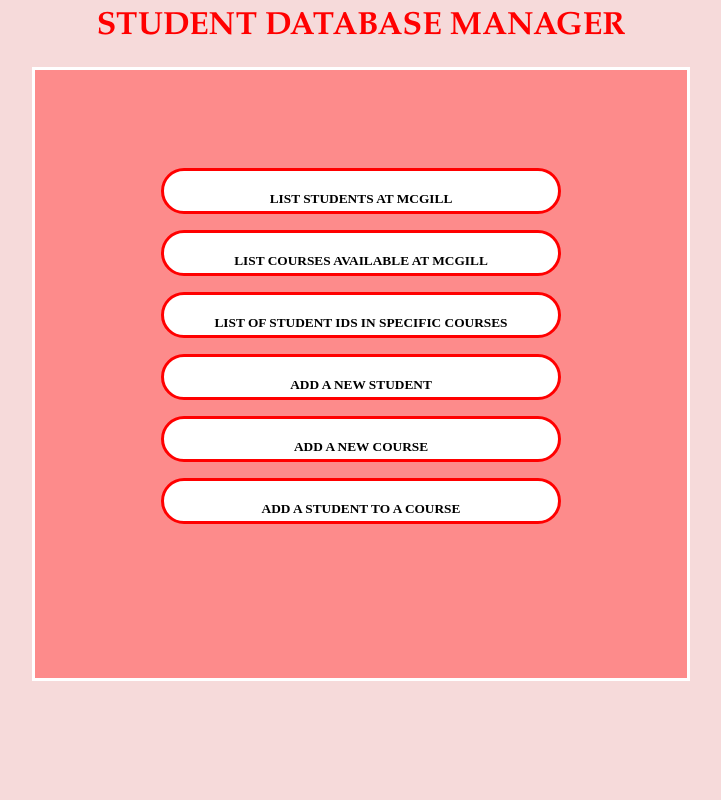
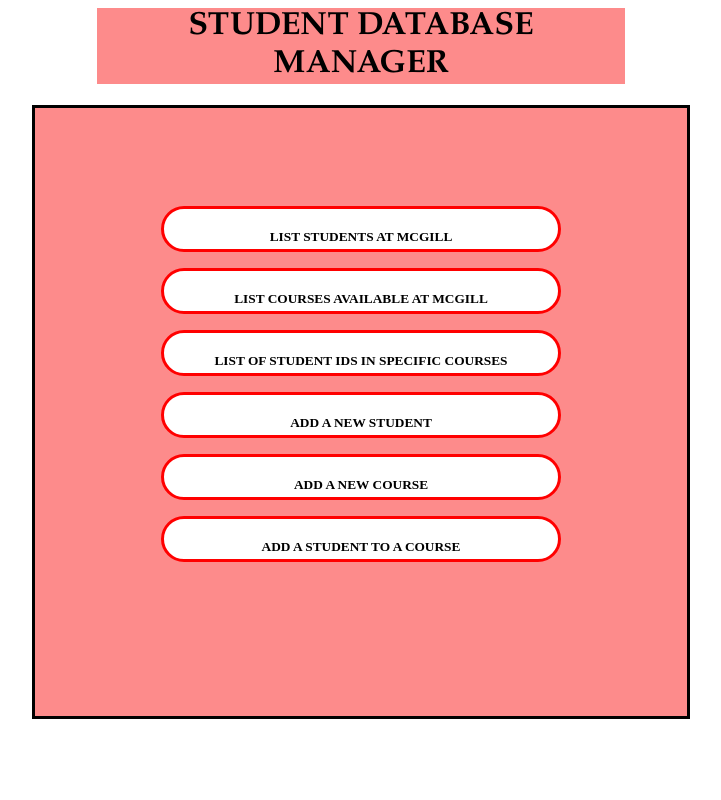
Before and after one commit to rajkirpa/CodeJam22, a Django app: page /homepage in a window 1280 px wide. Shown: the whole page, without its empty margins (279-1000 px from the left). Run offline with Django 4.2, Linux system fonts and the light colour scheme.

Commit message:
Update homepage.html

```diff
--- a/CodeJam2022/myapp/templates/myapp/homepage.html
+++ b/CodeJam2022/myapp/templates/myapp/homepage.html
@@ -4,18 +4,18 @@
 <style>
     .container {
         margin: auto;
-        border: 3px solid rgb(255, 255, 255);
+        border: 3px solid rgb(0, 0, 0);
         padding: 10px;
         height: 75%;
         width: 50%;
         background-color: rgb(253, 139, 139);
 
     }
-    .centered_text {
+    /*.centered_text {
         text-align: center;
-        /*border: 3px solid rgb(255, 255, 255);*/
-        border: none;
-    }
+        /*border: 3px solid rgb(255, 255, 255);
+        border: 3px black;
+    }*/
     .text_field {
         /*margin: auto;*/
         position: relative;
@@ -64,8 +64,8 @@ button:hover {
   transition: all 0.4s ease 0s;
 }
 </style>
-<body style="background-color: rgb(246, 218, 218)">
-    <h1 class ="centered_text" style="color:rgb(255, 0, 0); font-family:Palatino;background-color:rgb(246, 218, 218);">STUDENT DATABASE MANAGER</h1>
+<body style="background-color: rgb(255, 255, 255)">
+    <h1 style="color:rgb(0, 0, 0);text-align: center;border: 3px black; font-family:Palatino;margin-left: 368px;margin-right: 368px;background-color: rgb(253, 139, 139);">STUDENT DATABASE MANAGER</h1>
     <div class="container">
         <div class="text_field">
             <!-- <a href="{% url 'users' %}">List of students at McGill</a> <br>
```
